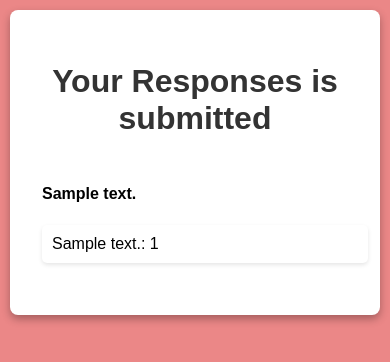
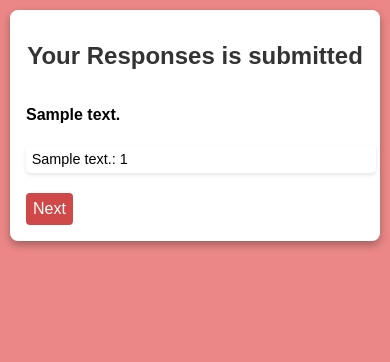
Before and after one commit to bharratgehlot/Django_Polls-Project, a Django app: template polls/templates/polls/thank_you.html in a window 390 px wide. Shown: the top 362 px of the page. Run offline with Django 3.2, Linux system fonts and the light colour scheme; the template is opened without the code that fills it: most values are stand-ins (such as "Sample title", 1, 10 or a date in 2020).

Commit message:
Improved Layout on Mobiles

```diff
--- a/polls/static/styles_thankyou.css
+++ b/polls/static/styles_thankyou.css
@@ -54,3 +54,43 @@ li:hover {
   font-weight: bold;
   color: #ce4949f5;
 }
+
+button {
+  display: block;
+  background-color: #d14848;
+  padding: 7px;
+  color: #fff;
+  border: none;
+  border-radius: 4px;
+  font-size: 1.2em;
+  cursor: pointer;
+  transition: background-color 0.3s ease;
+}
+
+button:hover {
+  background-color: #e24040;
+}
+
+
+
+@media (max-width: 600px) {
+  .container{
+    padding: 1em;
+    margin: 10px;
+  }
+
+  h1{
+    font-size: 1.5em;
+  }
+
+  li{
+    font-size: 0.9em;
+    padding: 0.4em;
+  }
+
+  button {
+    font-size: 1em;
+  }
+
+
+}
--- a/polls/templates/polls/thank_you.html
+++ b/polls/templates/polls/thank_you.html
@@ -23,6 +23,7 @@
                 </ul>
             </div>
         {% endfor %}
+        <button>Next</button>
     </div>
 </body>
 </html>
```
Also changed, not shown: polls/static/stylesmain.css (+24 -102 lines), db.sqlite3, 1 other file.
